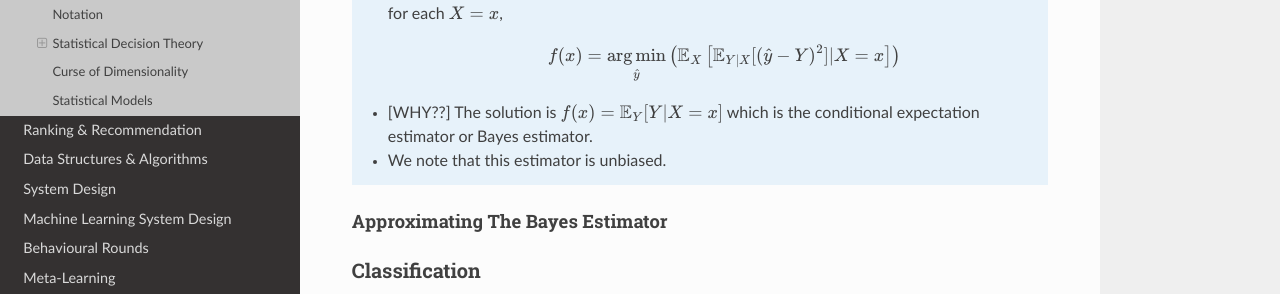
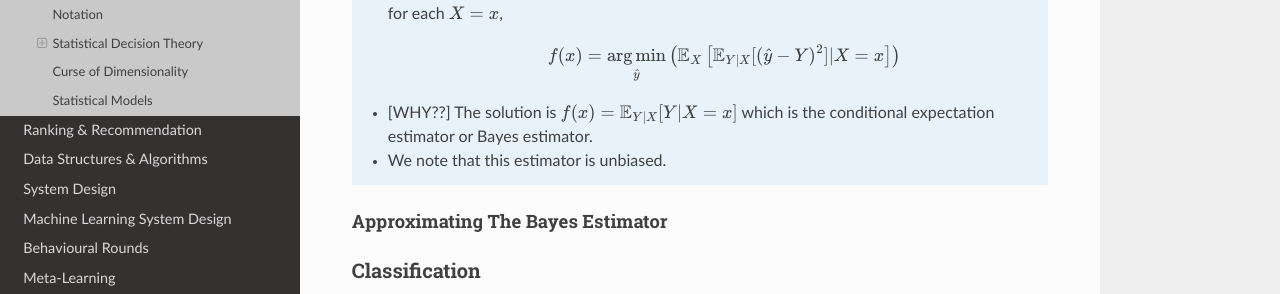
Before and after one commit to uselesstechjunks/leetcode, a Sphinx documentation site: the page built from docs/source/ml/basics.rst, in a window 1280 px wide and 900 px high, scrolled down 1788 px. Shown: the part 220-514 px from the top of the window. Built offline with Sphinx 7.4.7 and the Read the Docs theme 2.0.0, drawn with Linux system fonts in a browser that asks for light colours.

```diff
--- a/docs/source/ml/basics.rst
+++ b/docs/source/ml/basics.rst
@@ -66,7 +66,7 @@ Bayes Estimator
 	* [WHY??] This minimisation problem is equivalent to finding a pointwise minimum, such that, for each :math:`X=x`,
 
 		.. math:: f(x)=\underset{\hat{y}}{\arg\min}\left(\mathbb{E}_X\left[\mathbb{E}_{Y|X}[(\hat{y}-Y)^2]|X=x\right]\right)
-	* [WHY??] The solution is :math:`f(x)=\mathbb{E}_Y[Y|X=x]` which is the conditional expectation estimator or Bayes estimator.
+	* [WHY??] The solution is :math:`f(x)=\mathbb{E}_{Y|X}[Y|X=x]` which is the conditional expectation estimator or Bayes estimator.
 	* We note that this estimator is unbiased.
 
 Approximating The Bayes Estimator
```
